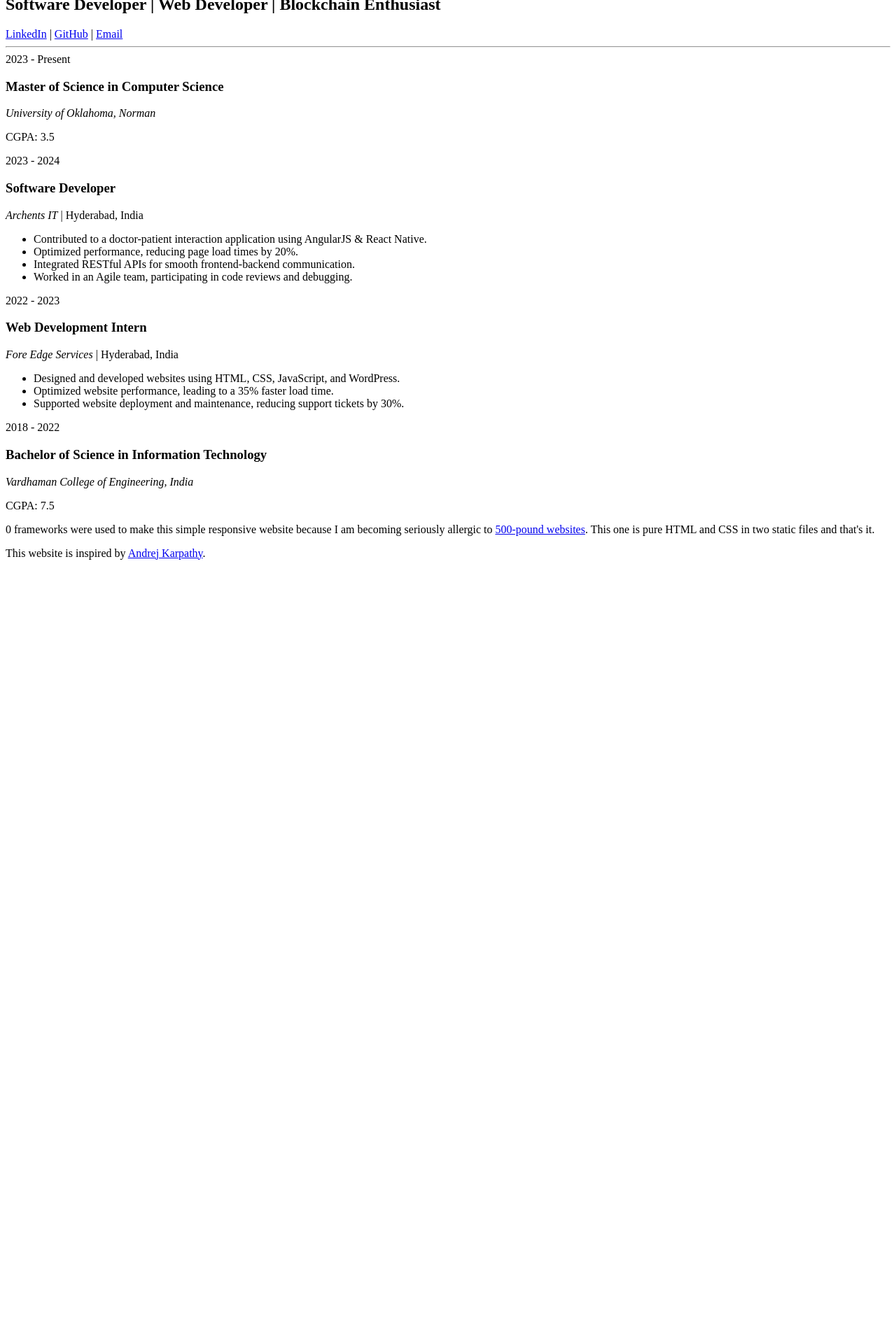
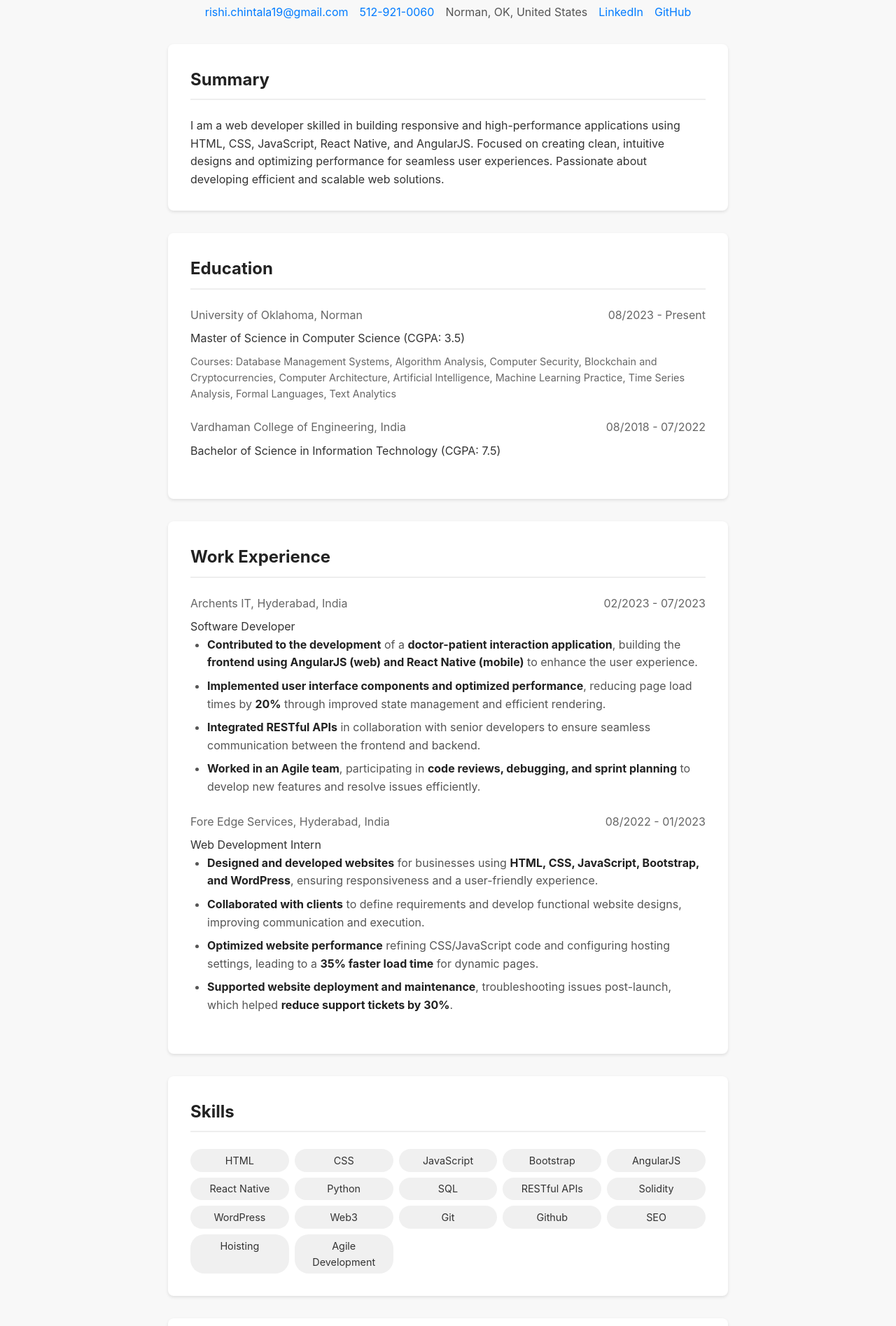
Before and after one commit to rishichintala/_My-Portfolio-Website_, a plain HTML site: page index.html in a window 1280 px wide. Shown: the part 87-1982 px from the top of the page at 70% size. Before the commit the page ends 903 px from the top, so only its background shows below. Drawn offline with Linux system fonts and the light colour scheme.

Commit message:
minor changes

```diff
--- a/index.html
+++ b/index.html
@@ -3,82 +3,128 @@
 <head>
     <meta charset="UTF-8">
     <meta name="viewport" content="width=device-width, initial-scale=1.0">
-    <title>Sai Rishith Chintala</title>
-    <link rel="stylesheet" type="text/css" href="style.css">
+    <title>Sai Rishith Chintala - Portfolio</title>
+    <link rel="stylesheet" href="styles.css">
 </head>
 <body>
+    <div class="container">
+        <header class="header">
+            <h1 class="name">Sai Rishith Chintala</h1>
+            <div class="contact-info">
+                <a href="mailto:rishi.chintala19@gmail.com">rishi.chintala19@gmail.com</a>
+                <a href="tel:512-921-0060">512-921-0060</a>
+                <span>Norman, OK, United States</span>
+                <a href="https://linkedin.com/in/sai-rishith-chintala/" target="_blank">LinkedIn</a>
+                <a href="https://github.com/rishichintala" target="_blank">GitHub</a>
+            </div>
+        </header>
 
-    <div id="dhead" class="container">
-        <div id="ddesc">
-            <h1>Sai Rishith Chintala</h1>
-            <h2>Software Developer | Web Developer | Blockchain Enthusiast</h2>
-            <div id="dico">
-                <a href="https://linkedin.com/in/sai-rishith-chintala">LinkedIn</a> |
-                <a href="https://github.com/rishichintala">GitHub</a> |
-                <a href="mailto:rishi.chintala19@gmail.com">Email</a>
+        <div class="section">
+            <h2>Summary</h2>
+            <p>I am a web developer skilled in building responsive and high-performance applications using HTML, CSS, JavaScript, React Native, and AngularJS. Focused on creating clean, intuitive designs and optimizing performance for seamless user experiences. Passionate about developing efficient and scalable web solutions.</p>
+        </div>
+
+        <div class="section">
+            <h2>Education</h2>
+            <div class="experience-item">
+                <div class="company-date">
+                    <span>University of Oklahoma, Norman</span>
+                    <span>08/2023 - Present</span>
+                </div>
+                <p>Master of Science in Computer Science (CGPA: 3.5)</p>
+                <p class="courses">Courses: Database Management Systems, Algorithm Analysis, Computer Security, Blockchain and Cryptocurrencies, Computer Architecture, Artificial Intelligence, Machine Learning Practice, Time Series Analysis, Formal Languages, Text Analytics</p>
             </div>
-        </div>
-    </div>
-
-    <hr>
-
-    <div id="history" class="container">
-
-        <div class="entry">
-            <div class="timespan">2023 - Present</div>
-            <div class="ico"><div class="entry-dot"></div></div>
-            <div class="desc">
-                <h3>Master of Science in Computer Science</h3>
-                <p><em>University of Oklahoma, Norman</em></p>
-                <p>CGPA: 3.5</p>
+            <div class="experience-item">
+                <div class="company-date">
+                    <span>Vardhaman College of Engineering, India</span>
+                    <span>08/2018 - 07/2022</span>
+                </div>
+                <p>Bachelor of Science in Information Technology (CGPA: 7.5)</p>
             </div>
         </div>
 
-        <div class="entry">
-            <div class="timespan">2023 - 2024</div>
-            <div class="ico"><div class="entry-dot"></div></div>
-            <div class="desc">
-                <h3>Software Developer</h3>
-                <p><em>Archents IT</em> | Hyderabad, India</p>
+        <div class="section">
+            <h2>Work Experience</h2>
+            <div class="experience-item">
+                <div class="company-date">
+                    <span>Archents IT, Hyderabad, India</span>
+                    <span>02/2023 - 07/2023</span>
+                </div>
+                <p>Software Developer</p>
                 <ul>
-                    <li>Contributed to a doctor-patient interaction application using AngularJS & React Native.</li>
-                    <li>Optimized performance, reducing page load times by 20%.</li>
-                    <li>Integrated RESTful APIs for smooth frontend-backend communication.</li>
-                    <li>Worked in an Agile team, participating in code reviews and debugging.</li>
+                    <li><strong>Contributed to the development</strong> of a <strong>doctor-patient interaction application</strong>, building the <strong>frontend using AngularJS (web) and React Native (mobile)</strong> to enhance the user experience.</li>
+                    <li><strong>Implemented user interface components and optimized performance</strong>, reducing page load times by <strong>20%</strong> through improved state management and efficient rendering.</li>
+                    <li><strong>Integrated RESTful APIs</strong> in collaboration with senior developers to ensure seamless communication between the frontend and backend.</li>
+                    <li><strong>Worked in an Agile team</strong>, participating in <strong>code reviews, debugging, and sprint planning</strong> to develop new features and resolve issues efficiently.</li>
+                </ul>
+            </div>
+
+            <div class="experience-item">
+                <div class="company-date">
+                    <span>Fore Edge Services, Hyderabad, India</span>
+                    <span>08/2022 - 01/2023</span>
+                </div>
+                <p>Web Development Intern</p>
+                <ul>
+                    <li><strong>Designed and developed websites</strong> for businesses using <strong>HTML, CSS, JavaScript, Bootstrap, and WordPress</strong>, ensuring responsiveness and a user-friendly experience.</li>
+                    <li><strong>Collaborated with clients</strong> to define requirements and develop functional website designs, improving communication and execution.</li>
+                    <li><strong>Optimized website performance</strong> refining CSS/JavaScript code and configuring hosting settings, leading to a <strong>35% faster load time</strong> for dynamic pages.</li>
+                    <li><strong>Supported website deployment and maintenance</strong>, troubleshooting issues post-launch, which helped <strong>reduce support tickets by 30%</strong>.</li>
                 </ul>
             </div>
         </div>
 
-        <div class="entry">
-            <div class="timespan">2022 - 2023</div>
-            <div class="ico"><div class="entry-dot"></div></div>
-            <div class="desc">
-                <h3>Web Development Intern</h3>
-                <p><em>Fore Edge Services</em> | Hyderabad, India</p>
+        <div class="section">
+            <h2>Skills</h2>
+            <div class="skills-list">
+                <span>HTML</span>
+                <span>CSS</span>
+                <span>JavaScript</span>
+                <span>Bootstrap</span>
+                <span>AngularJS</span>
+                <span>React Native</span>
+                <span>Python</span>
+                <span>SQL</span>
+                <span>RESTful APIs</span>
+                <span>Solidity</span>
+                <span>WordPress</span>
+                <span>Web3</span>
+                <span>Git</span>
+                <span>Github</span>
+                <span>SEO</span>
+                <span>Hoisting</span>
+                <span>Agile Development</span>
+            </div>
+        </div>
+
+        <div class="section">
+            <h2>Projects</h2>
+            <div class="project-item">
+                <div class="project-date">
+                    <span>Decentralized Marketplace DApp</span>
+                    <span>02/2024 - 05/2024</span>
+                </div>
                 <ul>
-                    <li>Designed and developed websites using HTML, CSS, JavaScript, and WordPress.</li>
-                    <li>Optimized website performance, leading to a 35% faster load time.</li>
-                    <li>Supported website deployment and maintenance, reducing support tickets by 30%.</li>
+                    <li><strong>Developed a decentralized application (DApp)</strong> for buying and selling items using <strong>Ethereum smart contracts</strong>, ensuring secure and transparent transactions.</li>
+                    <li><strong>Built and deployed smart contracts in Solidity</strong> on the <strong>Sepolia Testnet</strong>, handling item listings, purchases, and ownership transfers.</li>
+                    <li><strong>Created a user-friendly frontend</strong> with <strong>HTML, CSS, and JavaScript</strong>, enabling seamless interaction with blockchain transactions and MetaMask wallet authentication.</li>
+                    <li><strong>Tested and optimized contract performance</strong>, improving efficiency, reliability, and the overall user experience in a decentralized environment.</li>
+                </ul>
+            </div>
+
+            <div class="project-item">
+                <div class="project-date">
+                    <span>Bootcamp Website Project</span>
+                    <span>02/2022 - 05/2022</span>
+                </div>
+                <ul>
+                    <li><strong>Developed a comprehensive bootcamp website</strong> to provide users with information about various coding bootcamps, including schedules, curriculum, and enrollment options.</li>
+                    <li><strong>Designed and implemented the frontend</strong> using <strong>HTML, CSS, and JavaScript</strong>, ensuring a responsive and user-friendly interface across different devices.</li>
+                    <li><strong>Incorporated Bootstrap</strong> to streamline the development process and achieve a consistent, modern design throughout the site.</li>
+                    <li><strong>Deployed the website on Netlify</strong>, enabling continuous deployment and efficient hosting for seamless user access.</li>
                 </ul>
             </div>
         </div>
-
-        <div class="entry">
-            <div class="timespan">2018 - 2022</div>
-            <div class="ico"><div class="entry-dot"></div></div>
-            <div class="desc">
-                <h3>Bachelor of Science in Information Technology</h3>
-                <p><em>Vardhaman College of Engineering, India</em></p>
-                <p>CGPA: 7.5</p>
-            </div>
-        </div>
-
     </div>
-
-    <footer>
-        <p>0 frameworks were used to make this simple responsive website because I am becoming seriously allergic to <a href="https://motherfuckingwebsite.com/" target="_blank">500-pound websites</a>. This one is pure HTML and CSS in two static files and that's it.</p>
-        <p>This website is inspired by <a href="https://karpathy.ai/" target="_blank">Andrej Karpathy</a>.</p>
-    </footer>
-
 </body>
 </html>
--- a/styles.css
+++ b/styles.css
@@ -1,135 +1,124 @@
+* {
+    margin: 0;
+    padding: 0;
+    box-sizing: border-box;
+    font-family: -apple-system, BlinkMacSystemFont, 'Segoe UI', Helvetica, Arial, sans-serif;
+}
+
 body {
-    font-family: Arial, sans-serif;
+    background-color: #f8f8f8;
+    line-height: 1.6;
+    color: #333;
+    padding: 20px;
+}
+
+.container {
     max-width: 800px;
-    margin: 40px auto;
-    padding: 20px;
-    line-height: 1.6;
-    background: #fff;
+    margin: 0 auto;
+}
+
+.header {
+    text-align: center;
+    margin-bottom: 2rem;
+}
+
+.name {
+    font-size: 2.5rem;
+    margin-bottom: 0.5rem;
     color: #222;
 }
 
-/* Header */
-#dhead {
-    text-align: center;
-    margin-bottom: 30px;
+.contact-info {
+    margin-bottom: 1rem;
+    color: #555;
+    display: flex;
+    flex-wrap: wrap;
+    gap: 1rem;
+    justify-content: center;
 }
 
-h1 {
-    font-size: 28px;
-    margin-bottom: 5px;
+.contact-info a {
+    color: #007bff;
+    text-decoration: none;
+}
+
+.section {
+    background-color: white;
+    padding: 2rem;
+    margin-bottom: 2rem;
+    border-radius: 8px;
+    box-shadow: 0 2px 4px rgba(0,0,0,0.1);
 }
 
 h2 {
-    font-size: 18px;
+    color: #222;
+    border-bottom: 2px solid #eee;
+    padding-bottom: 0.5rem;
+    margin-bottom: 1.5rem;
+    font-size: 1.5rem;
+}
+
+.experience-item, .project-item {
+    margin-bottom: 1.5rem;
+}
+
+.company-date, .project-date {
+    display: flex;
+    justify-content: space-between;
+    margin-bottom: 0.5rem;
+    color: #666;
+    flex-wrap: wrap;
+    gap: 0.5rem;
+}
+
+ul {
+    padding-left: 1.5rem;
     color: #555;
 }
 
-/* Timeline Container */
-.container {
-    position: relative;
-    max-width: 800px;
-    margin: 20px auto;
+li {
+    margin-bottom: 0.5rem;
 }
 
-/* Timeline Entry */
-.entry {
-    display: grid;
-    grid-template-columns: 100px 20px auto;
-    align-items: center;
-    margin-bottom: 20px;
+strong {
+    color: #222;
 }
 
-.timespan {
-    font-size: 16px;
-    font-weight: bold;
-    color: #0077cc;
-    text-align: right;
-    padding-right: 20px;
+.skills-list {
+    display: grid;
+    grid-template-columns: repeat(auto-fill, minmax(120px, 1fr));
+    gap: 0.5rem;
 }
 
-.ico {
-    position: relative;
-    width: 20px;
-    height: 20px;
-    display: flex;
-    align-items: center;
-    justify-content: center;
+.skills-list span {
+    background-color: #f0f0f0;
+    padding: 0.3rem 0.8rem;
+    border-radius: 20px;
+    text-align: center;
+    font-size: 0.9rem;
 }
 
-.entry-dot {
-    width: 10px;
-    height: 10px;
-    background: #0077cc;
-    border-radius: 50%;
+.courses {
+    color: #666;
+    font-size: 0.9rem;
+    margin-top: 0.5rem;
 }
 
-.desc {
-    background: #f9f9f9;
-    padding: 15px;
-    border-radius: 5px;
-    flex: 1;
-    box-shadow: 0 2px 5px rgba(0, 0, 0, 0.1);
-}
-
-h3 {
-    margin-top: 0;
-    font-size: 18px;
-}
-
-ul {
-    padding-left: 20px;
-}
-
-footer {
-    text-align: center;
-    margin-top: 40px;
-    font-size: 14px;
-    color: #666;
-}
-
-/* Responsive Design */
-@media screen and (max-width: 768px) {
-    body {
-        max-width: 90%;
-        padding: 15px;
+@media (max-width: 600px) {
+    .container {
+        padding: 0 10px;
     }
 
-    .entry {
-        grid-template-columns: auto;
-        grid-template-rows: auto auto auto;
-        align-items: flex-start;
+    .name {
+        font-size: 2rem;
     }
 
-    .timespan {
-        text-align: left;
-        font-size: 14px;
-        padding-bottom: 5px;
+    .contact-info {
+        flex-direction: column;
+        align-items: center;
     }
 
-    .ico {
-        margin-bottom: 5px;
+    .company-date, .project-date {
+        flex-direction: column;
     }
 }
-
-@media screen and (max-width: 480px) {
-    body {
-        max-width: 95%;
-        padding: 10px;
-    }
-
-    .timespan {
-        font-size: 12px;
-    }
-
-    h1 {
-        font-size: 24px;
-    }
-
-    h3 {
-        font-size: 16px;
-    }
-
-    p {
-        font-size: 14px;
-    }
-}
```
